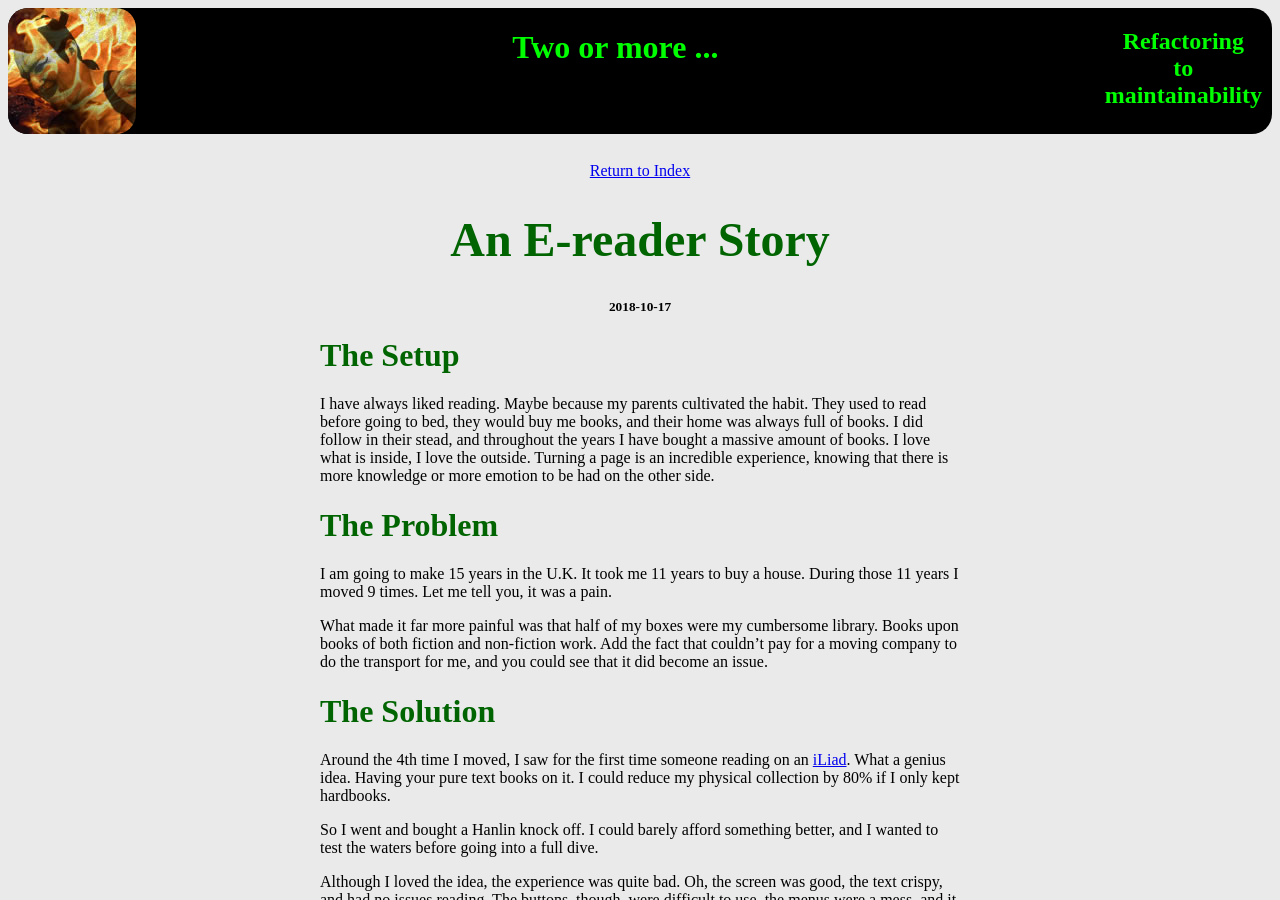
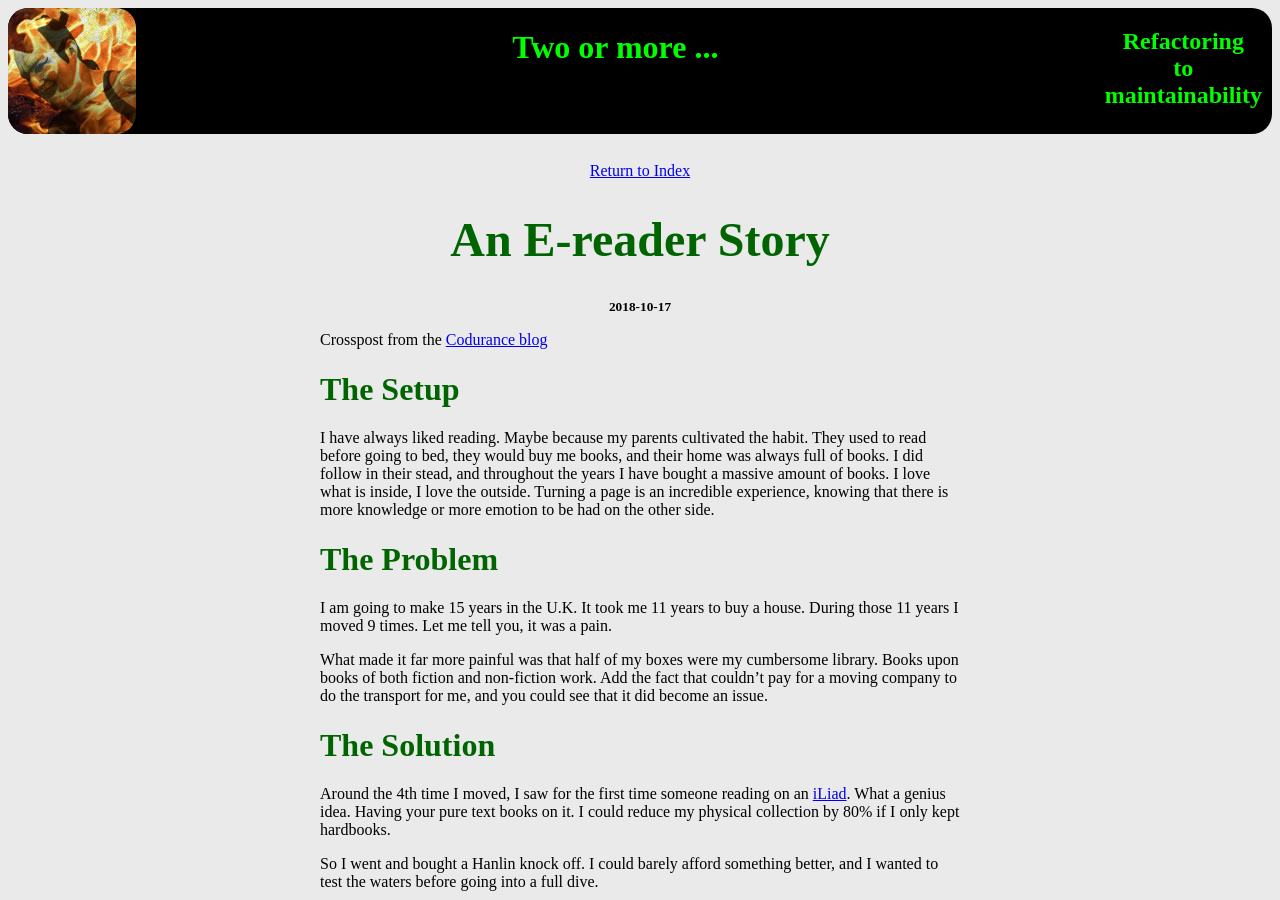
Before and after one commit to MiyamotoAkira/website, a Jekyll site: the page built from _posts/2018-10-17-e-reader-story.md, in a window 1280 px wide and 900 px high. Built offline with Jekyll 4.4.1, drawn with Linux system fonts in a browser that asks for light colours.

Commit message:
Added the cross post link

```diff
--- a/_posts/2018-10-17-e-reader-story.md
+++ b/_posts/2018-10-17-e-reader-story.md
@@ -7,6 +7,8 @@ tags:
 - Design
 - Non-functional Requirements
 ---
+
+Crosspost from the [Codurance blog](https://codurance.com/2018/07/16/e-reader-story/)
 
 # The Setup
 
```
